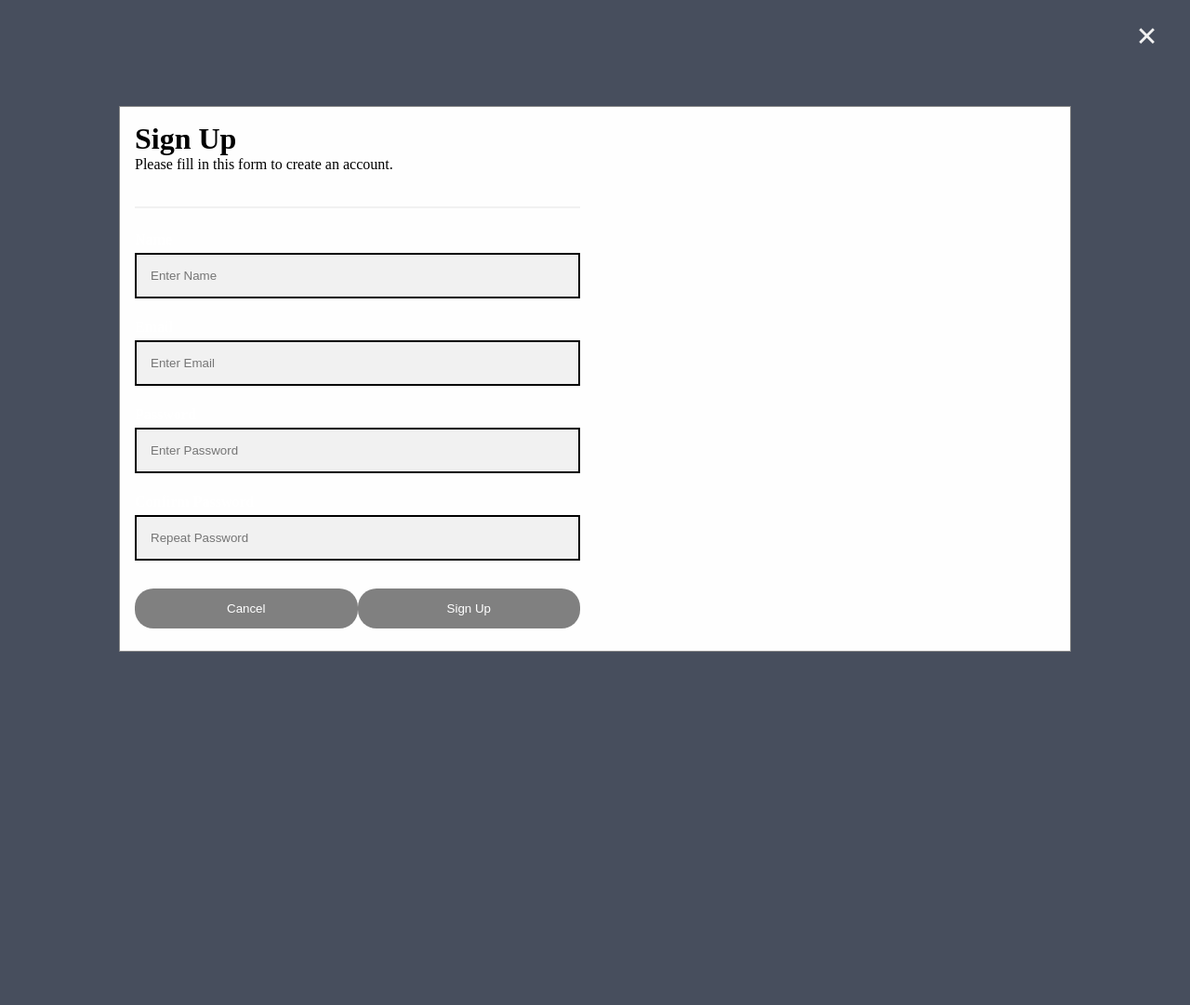
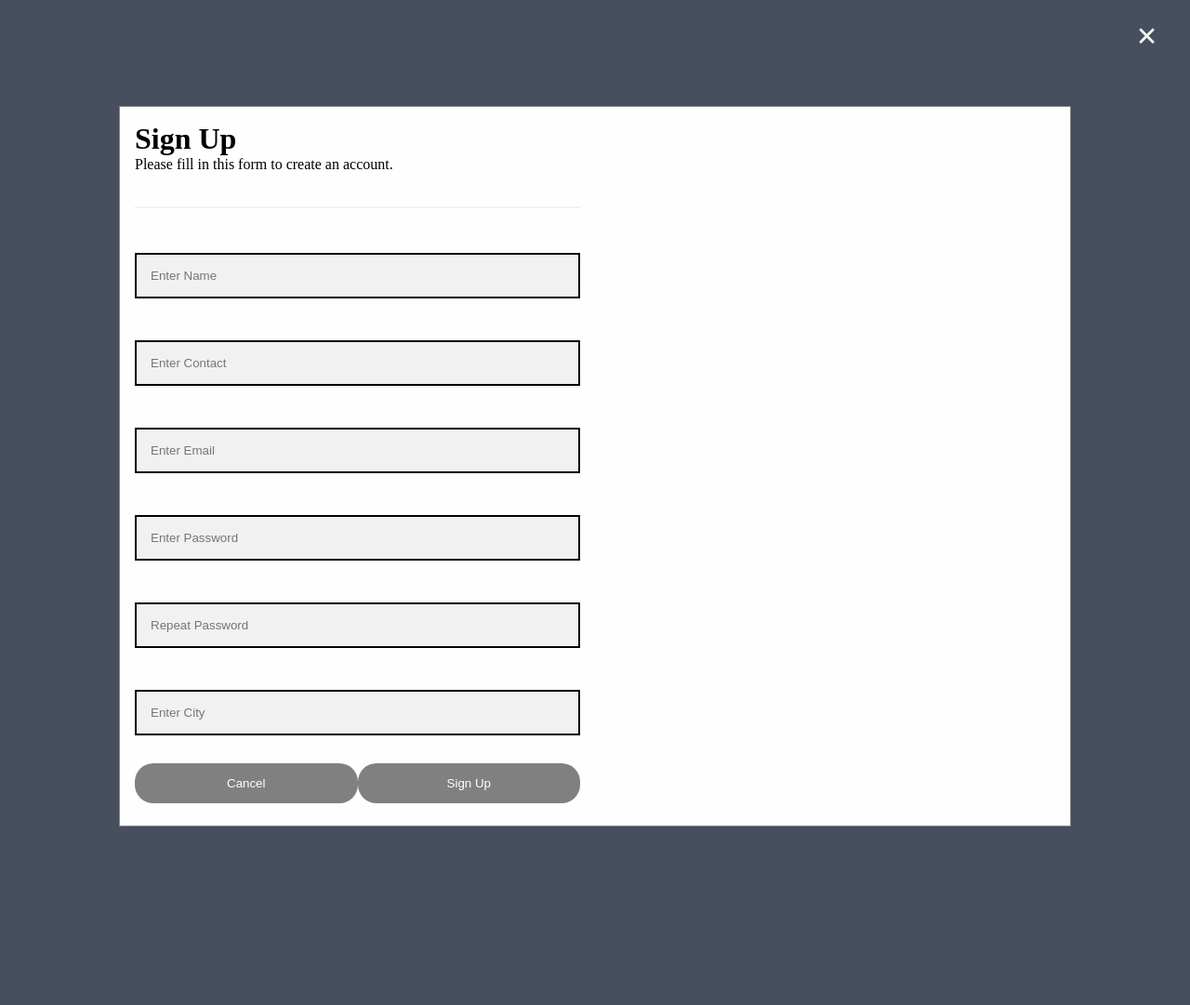
Before and after one commit to Bhoyar18/django-project, a Django app: page /login/ in a window 1280 px wide, after a click on "Sign Up". Shown: the whole page at 93% size. Run offline with Django 5.2, Linux system fonts and the light colour scheme; some web fonts are replaced.

Commit message:
light page

```diff
--- a/App/templates/login.html
+++ b/App/templates/login.html
@@ -3,7 +3,7 @@
 {% block content %}
 
 <br>
-<h1 style="color: white; text-align: center;">Sign Up here for further process</h1>
+<h1 style="color: white; text-align: center;">Register here for further process</h1>
 <br>
 <br>
 <div style="color: white;">
@@ -24,6 +24,9 @@
                 <label for="email"><b>Name</b></label>
                 <input type="text" placeholder="Enter Name" name="name" required>
 
+                <label for="contact"><b>Contact</b></label>
+                <input type="text" placeholder="Enter Contact" name="contact" required>
+
                 <label for="email"><b>Email</b></label>
                 <input type="text" placeholder="Enter Email" name="email" required>
 
@@ -32,6 +35,10 @@
 
                 <label for="psw-repeat"><b>Confirm Password</b></label>
                 <input type="password" placeholder="Repeat Password" name="psw-repeat" required>
+
+                <label for="city"><b>City</b></label>
+                <input type="text" placeholder="Enter City" name="city" required>
+
 
                 <!-- <label>
                     <input type="checkbox" checked="checked" name="remember" style=" color: black;"> Remember me
--- a/Project/urls.py
+++ b/Project/urls.py
@@ -20,5 +20,5 @@
 urlpatterns = [
     path('admin/', admin.site.urls),
     path('', include('App.urls')),
-    path('app', include('app2.urls'))
+    path('app2', include('app2.urls'))
 ]
```
